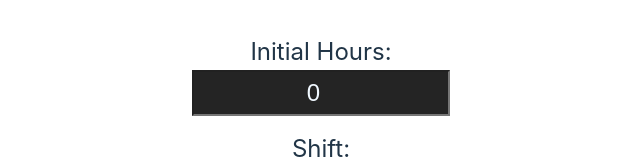
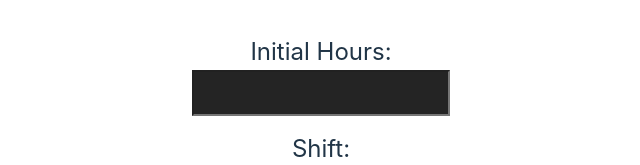
Before and after one commit to JoseDanielBarrero/check-overtime, a React (Create React App) app: page / in a window 1280 px wide. Shown: the part 137-302 px from the top of the page, without its empty margins (319-959 px from the left). Built offline with nearby package versions, Linux system fonts and the light colour scheme.

Commit message:
Pequenas cambios de UX

```diff
--- a/src/App.js
+++ b/src/App.js
@@ -4,7 +4,7 @@ import './App.css'
 import moment from 'moment'
 
 function App() {
-  const [hours, setHours] = useState(0);
+  const [hours, setHours] = useState("");
   const [initialHours, setInitialHours] = useState('09:30');
   const [finalHours, setFinalHours] = useState(['', '']);
 
@@ -52,7 +52,13 @@ function App() {
             {
               setHours(e.target.value);
             }
-          }}></input>
+          }}
+          onKeyDownCapture={(e)=> {
+            if(e.keyCode === 13)
+            {
+                calculate();
+            }
+        }}></input>
         </div>
         <div>
           <p>Shift: </p>
```
